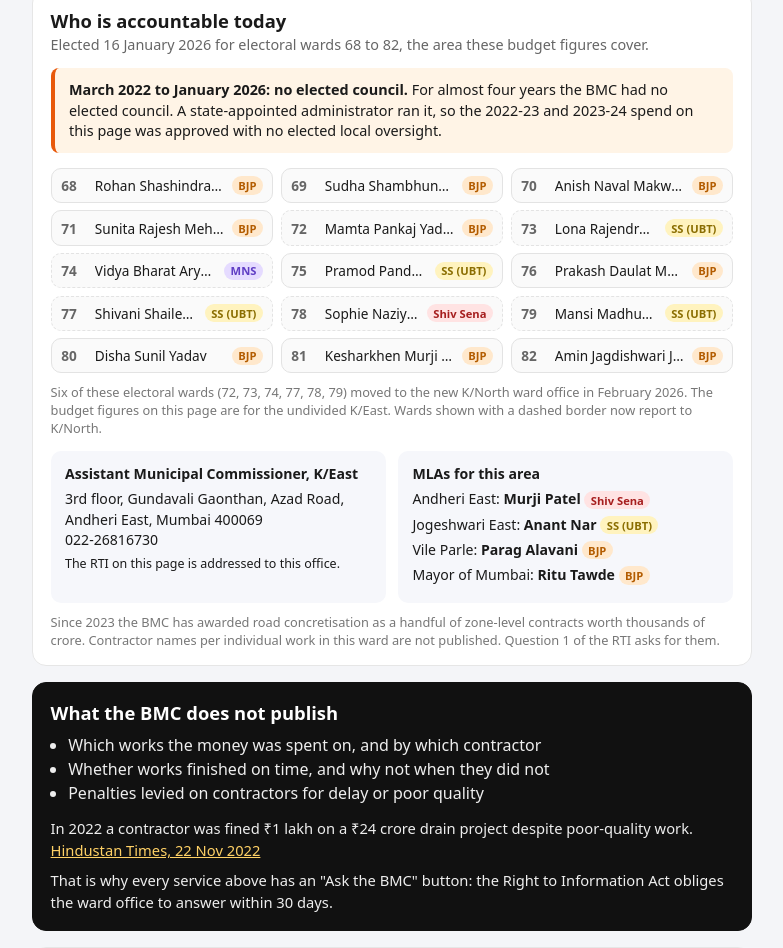
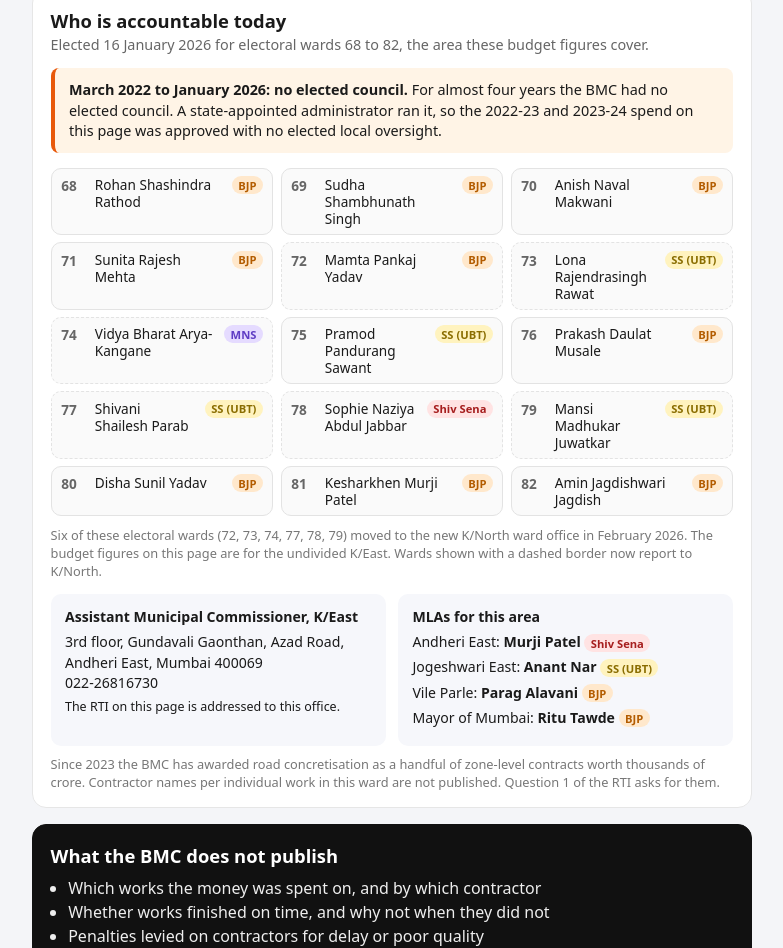
Before and after one commit to mayur2299/somehow_we_manage, a Nuxt app: page / in a window 1280 px wide. Shown: the part 2213-3161 px from the top of the page, without its empty margins (248-1031 px from the left). Built offline with nearby package versions, Linux system fonts and the light colour scheme; no server answers.

Commit message:
Let corporator names wrap

```diff
--- a/app/pages/index.vue
+++ b/app/pages/index.vue
@@ -344,10 +344,10 @@ tr.sep th { text-align: left; color: #666; font-weight: 600; padding-top: 0.8rem
 
 .admin { background: #fff4e6; border-left: 4px solid #e8590c; border-radius: 8px; padding: 0.7rem 0.9rem; font-size: 0.9rem; line-height: 1.45; margin-bottom: 0.9rem; }
 .corps { display: grid; grid-template-columns: repeat(auto-fill, minmax(200px, 1fr)); gap: 0.45rem; }
-.corp { display: flex; align-items: center; gap: 0.5rem; border: 1px solid #e3e3e3; border-radius: 10px; padding: 0.45rem 0.6rem; font-size: 0.85rem; background: #fafafa; }
+.corp { display: flex; align-items: flex-start; gap: 0.5rem; border: 1px solid #e3e3e3; border-radius: 10px; padding: 0.45rem 0.6rem; font-size: 0.85rem; background: #fafafa; }
 .corp.kn { border-style: dashed; }
 .wn { font-weight: 800; color: #666; min-width: 1.6rem; }
-.nm { flex: 1; min-width: 0; overflow: hidden; text-overflow: ellipsis; white-space: nowrap; }
+.nm { flex: 1; min-width: 0; line-height: 1.25; }
 .pt { font-size: 0.7rem; font-weight: 700; padding: 0.1rem 0.4rem; border-radius: 999px; background: #eee; color: #444; white-space: nowrap; }
 .p-bjp { background: #ffe8cc; color: #b35c00; } .p-ubt { background: #fff3bf; color: #8a6d00; } .p-ss { background: #ffe3e3; color: #a61e1e; } .p-inc { background: #d3f9d8; color: #1b6e2e; } .p-mns { background: #e5dbff; color: #5f3dc4; }
 .offs { display: grid; grid-template-columns: 1fr 1fr; gap: 0.75rem; margin-top: 0.9rem; }
```
